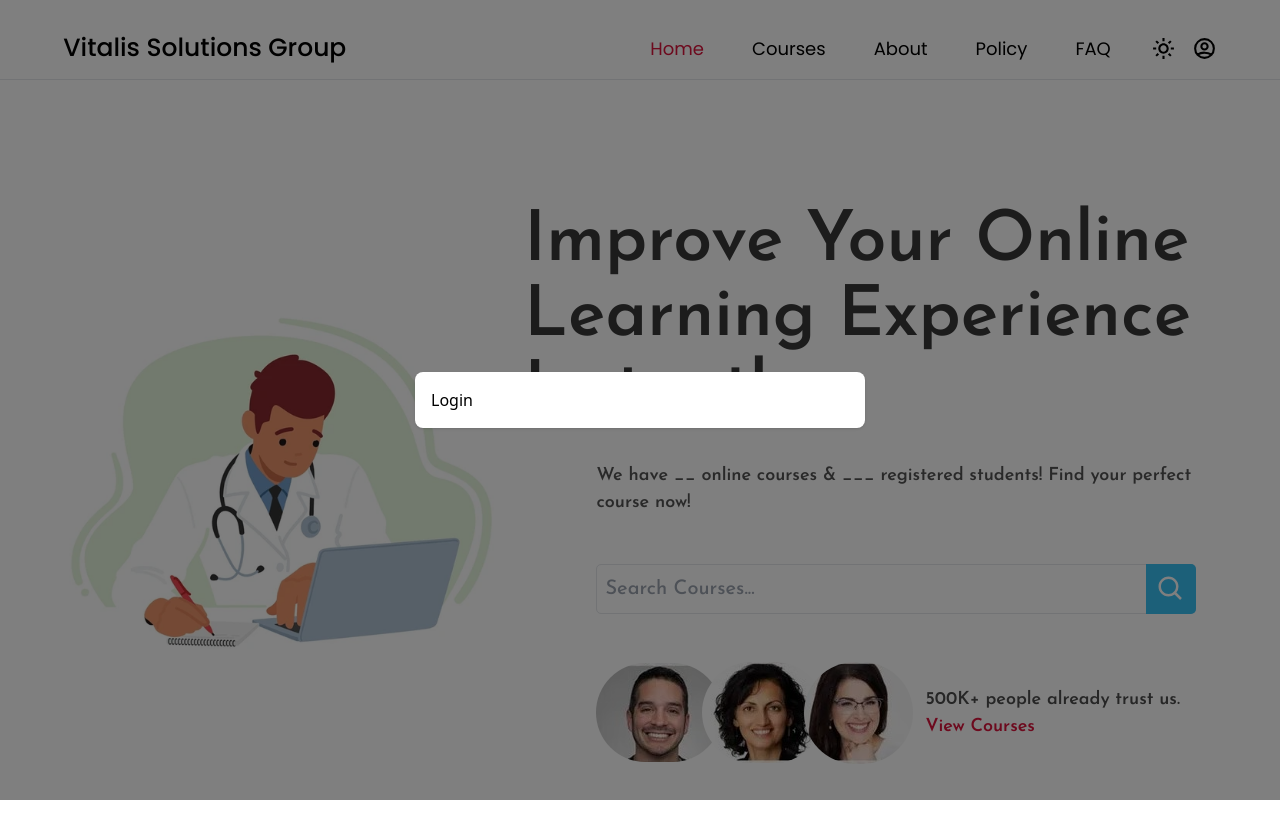
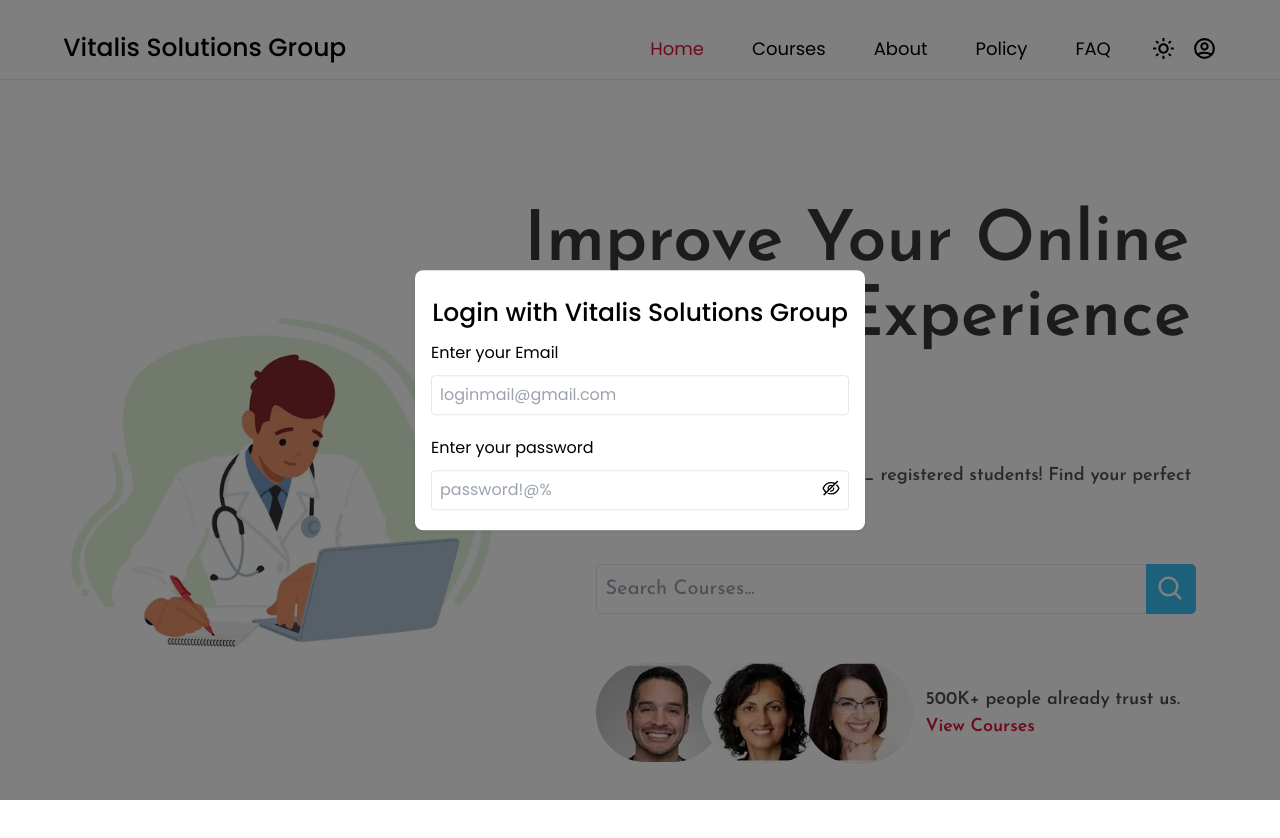
Before and after one commit to undahveeti/mern-LMS-vitalis, a Next.js app in the folder client/: page / in a window 1280 px wide. Both pictures are taken after a click on the icon 1204 px from the left and 48 px from the top of the page. Shown: the top 838 px of the page. Built offline with nearby package versions, Linux system fonts and the light colour scheme.

Commit message:
styles for login ui / ui friendly authentication

```diff
--- a/client/app/components/Auth/Login.tsx
+++ b/client/app/components/Auth/Login.tsx
@@ -1,11 +1,90 @@
-import React from 'react'
+import React, { FC, useState } from "react";
+import { useFormik } from "formik";
+import * as Yup from "yup";
+import {
+  AiOutlineEye,
+  AiOutlineEyeInvisible,
+  AiFillGithub,
+} from "react-icons/ai";
+import { FcGoogle } from "react-icons/fc";
+import { styles } from "../../../app/styles/style";
 
-type Props = {}
+type Props = {
+  setRoute: (route: string) => void;
+};
 
-const Login = (props: Props) => {
+const schema = Yup.object().shape({
+  email: Yup.string()
+    .email("Invalid email!")
+    .required("Please enter your email!"),
+  password: Yup.string().required("Please enter your password!").min(8),
+});
+
+const Login: FC<Props> = (props) => {
+  const [show, setShow] = useState(false);
+
+  const formik = useFormik({
+    initialValues: { email: "", password: "" },
+    validationSchema: schema,
+    onSubmit: async ({ email, password }) => {
+      console.log(email, password);
+    },
+  });
+
+  const { errors, touched, values, handleChange, handleSubmit } = formik;
   return (
-    <div>Login</div>
-  )
-}
+    <div className="w-full">
+      <h1 className={`${styles.title}`}>Login with Vitalis Solutions Group</h1>
+      <form onSubmit={handleSubmit}>
+        <label className={`${styles.label}`} htmlFor="email">
+          Enter your Email
+        </label>
+        <input
+          type="email"
+          name=""
+          value={values.email}
+          onChange={handleChange}
+          id="email"
+          placeholder="loginmail@gmail.com"
+          className={`${errors.email && touched.email && "border-red-500"} ${
+            styles.input
+          }`}
+        />
+        {errors.email && touched.email && (
+          <span className="text-red-500 pt-2 block">{errors.email}</span>
+        )}
+        <div className="w-full mt-5 relative mb-1">
+          <label className={`${styles.label}`} htmlFor="email">
+            Enter your password
+          </label>
+          <input
+            type = {!show ? "password" : "text"}
+            name = "password"
+            value = {values.password}
+            onChange = {handleChange}
+            id = "password"
+            placeholder = "password!@%"
+            className={`${
+                errors.password && touched.password && "border-red-500"
+              } ${styles.input}`}
+            />
+            {!show ? (
+              <AiOutlineEyeInvisible
+                className="absolute bottom-3 right-2 z-1 cursor-pointer"
+                size={20}
+                onClick={() => setShow(true)}
+              />
+            ) : (
+              <AiOutlineEye
+                className="absolute bottom-3 right-2 z-1 cursor-pointer"
+                size={20}
+                onClick={() => setShow(false)}
+              />
+            )}
+        </div>
+      </form>
+    </div>
+  );
+};
 
-export default Login
+export default Login;
--- /dev/null
+++ b/client/app/styles/style.ts
@@ -0,0 +1,5 @@
+export const styles = {
+    title: "text-[25px] text-black dark:text-white font-[500] font-Poppins text-center py-2",
+    label:"text-[16px] font-Poppins text-black dark:text-white",
+    input:"w-full text-black dark:text-white bg-transparent border rounded h-[40px] px-2 outline-none mt-[10px] font-Poppins",
+}
```
